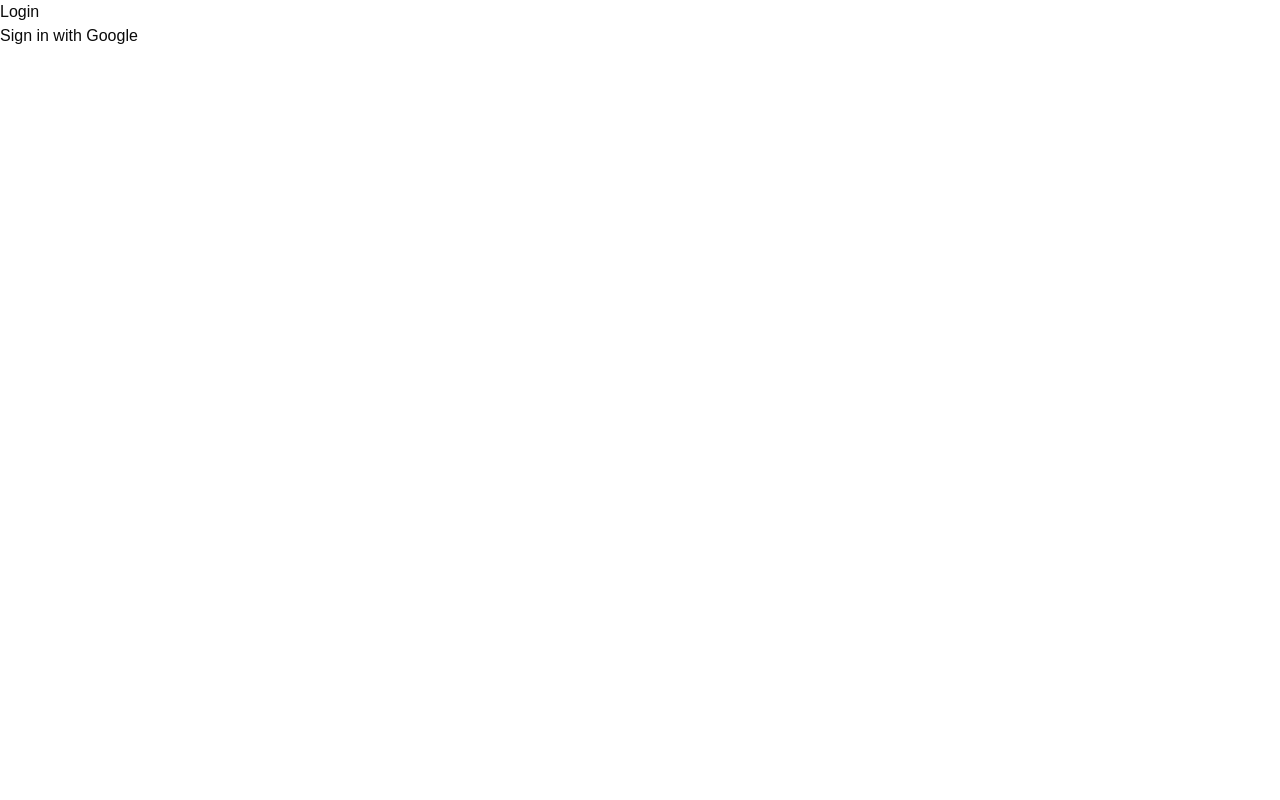
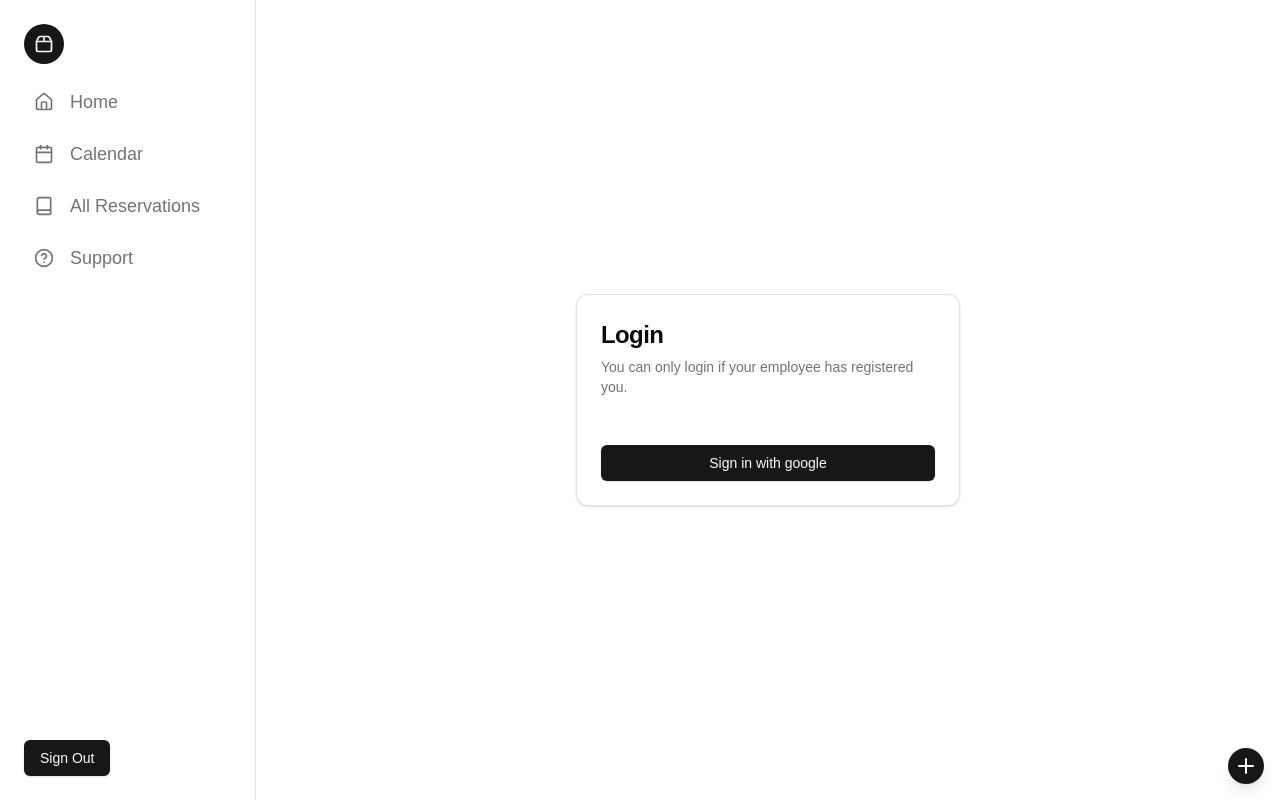
Before and after one commit to Adkirf/reservation-book, a Next.js app: page /login in a window 1280 px wide. Built offline with nearby package versions, Linux system fonts and the light colour scheme; no server answers.

Commit message:
frontend - navigation

```diff
--- a/src/app/dashboard/page.tsx
+++ b/src/app/calendar/page.tsx
@@ -9,8 +9,10 @@ import { ReservationProvider } from '@/contexts/ReservationProvider';
 
 type ViewType = 'monthly' | 'weekly' | 'daily';
 
-export default function Dashboard() {
+
+export default function CalendarPage() {
     const [currentView, setCurrentView] = useState<ViewType>('monthly');
+
 
     return (
         <ProtectedRoute allowedRoles={['employee', 'admin']}>
--- a/src/app/layout.tsx
+++ b/src/app/layout.tsx
@@ -2,6 +2,10 @@ import type { Metadata } from "next";
 import localFont from "next/font/local";
 import "./globals.css";
 import { AuthProvider } from "@/contexts/AuthProvider";
+import { Button } from "@/components/ui/button";
+import { Menu, Plus } from "lucide-react";
+import { MenuSheetComponent } from "@/components/MenuSheet";
+import { MenuSidebar } from "@/components/MenuSheet";
 
 const geistSans = localFont({
   src: "../../public/fonts/GeistVF.woff",
@@ -25,11 +29,35 @@ export default function RootLayout({
   children: React.ReactNode;
 }>) {
   return (
-    <html lang="en">
+    <html lang="en" className="h-full">
       <body
-        className={`${geistSans.variable} ${geistMono.variable} antialiased`}
+        className={`${geistSans.variable} ${geistMono.variable} antialiased h-full`}
       >
-        <AuthProvider>{children}</AuthProvider>
+        <AuthProvider>
+          <div className="min-h-full flex flex-col sm:flex-row bg-background text-foreground">
+            <MenuSidebar />
+            <div className="flex-grow flex flex-col">
+              <header className="sticky top-0 z-10 bg-background border-b sm:hidden">
+                <div className="container mx-auto px-4 h-16 flex items-center">
+                  <MenuSheetComponent />
+                  <h1 className="text-lg font-semibold ml-4">My App</h1>
+                </div>
+              </header>
+
+              <main className="flex-grow flex items-center justify-center">
+                {children}
+              </main>
+
+              <Button
+                size="icon"
+                className="fixed bottom-4 right-4 rounded-full shadow-lg"
+                aria-label="Add item"
+              >
+                <Plus className="h-6 w-6" />
+              </Button>
+            </div>
+          </div>
+        </AuthProvider>
       </body>
     </html>
   );
--- a/src/app/login/page.tsx
+++ b/src/app/login/page.tsx
@@ -3,6 +3,7 @@
 import { useState } from 'react';
 import { signInWithGoogle } from '@/lib/firebase/auth';
 import { useRouter } from 'next/navigation';
+import { LoginForm } from '@/components/Login';
 
 export default function LoginPage() {
     const [error, setError] = useState<string | null>(null);
@@ -18,9 +19,8 @@ export default function LoginPage() {
     };
 
     return (
-        <div>
-            <h1>Login</h1>
-            <button onClick={handleSignIn}>Sign in with Google</button>
+        <div className="flex flex-col items-center justify-center min-h-screen py-2 px-4">
+            <LoginForm />
             {error && <p style={{ color: 'red' }}>{error}</p>}
         </div>
     );
--- a/src/app/page.tsx
+++ b/src/app/page.tsx
@@ -1,28 +1,5 @@
-import Image from "next/image";
+import SignOutButton from "../components/SignOutButton";
 
 export default function Home() {
-  return (
-    <div className="grid grid-rows-[20px_1fr_20px] items-center justify-items-center min-h-screen p-8 pb-20 gap-16 sm:p-20 font-[family-name:var(--font-geist-sans)]">
-      <main className="flex flex-col gap-8 row-start-2 items-center sm:items-start">
-        <Image
-          className="dark:invert"
-          src="https://nextjs.org/icons/next.svg"
-          alt="Next.js logo"
-          width={180}
-          height={38}
-          priority
-        />
-        <ol className="list-inside list-decimal text-sm text-center sm:text-left font-[family-name:var(--font-geist-mono)]">
-          <li className="mb-2">
-            Get started by editing{" "}
-            <code className="bg-black/[.05] dark:bg-white/[.06] px-1 py-0.5 rounded font-semibold">
-              src/app/page.tsx
-            </code>
-            .
-          </li>
-          <li>Save and see your changes instantly.</li>
-        </ol>
-      </main>
-    </div>
-  );
+  return (<div>Home</div>);
 }
--- /dev/null
+++ b/src/app/reservations/page.tsx
@@ -0,0 +1,8 @@
+export default function ReservationsPage() {
+    return (
+        <div className="container mx-auto px-4 py-8">
+            <h1 className="text-2xl font-bold mb-4">All Reservations</h1>
+            {/* Add reservations list component here */}
+        </div>
+    )
+}
--- /dev/null
+++ b/src/app/support/page.tsx
@@ -0,0 +1,8 @@
+export default function SupportPage() {
+    return (
+        <div className="container mx-auto px-4 py-8">
+            <h1 className="text-2xl font-bold mb-4">Support</h1>
+            {/* Add support content here */}
+        </div>
+    )
+}
--- a/src/components/Login.tsx
+++ b/src/components/Login.tsx
@@ -1,3 +1,5 @@
+'use client'
+
 import { Button } from "@/components/ui/button"
 import {
     Card,
@@ -7,9 +9,7 @@ import {
     CardHeader,
     CardTitle,
 } from "@/components/ui/card"
-import { Input } from "@/components/ui/input"
-import { Label } from "@/components/ui/label"
-
+import { signInWithGoogle } from "@/lib/firebase/auth"
 
 export function LoginForm() {
     return (
@@ -17,21 +17,14 @@ export function LoginForm() {
             <CardHeader>
                 <CardTitle className="text-2xl">Login</CardTitle>
                 <CardDescription>
-                    Enter your email below to login to your account.
+                    You can only login if your employee has registered you.
                 </CardDescription>
             </CardHeader>
             <CardContent className="grid gap-4">
-                <div className="grid gap-2">
-                    <Label htmlFor="email">Email</Label>
-                    <Input id="email" type="email" placeholder="m@example.com" required />
-                </div>
-                <div className="grid gap-2">
-                    <Label htmlFor="password">Password</Label>
-                    <Input id="password" type="password" required />
-                </div>
+
             </CardContent>
             <CardFooter>
-                <Button className="w-full">Sign in</Button>
+                <Button onClick={signInWithGoogle} className="w-full">Sign in with google</Button>
             </CardFooter>
         </Card>
     )
--- a/src/components/MenuSheet.tsx
+++ b/src/components/MenuSheet.tsx
@@ -6,8 +6,70 @@ import {
   SheetContent,
   SheetTrigger,
 } from "@/components/ui/sheet"
-import { PanelLeft, Package2, Home, ShoppingCart, Package, Users2, LineChart } from "lucide-react"
+import { PanelLeft, Package2, Home, Calendar, Book, HelpCircle, Settings } from "lucide-react"
 import Link from "next/link"
+import { usePathname } from 'next/navigation'
+import { cn } from "@/lib/utils"
+import { useAuth } from "@/contexts/AuthProvider"
+import SignOutButton from "./SignOutButton"
+
+const menuItems = [
+  { href: "/", icon: Home, label: "Home" },
+  { href: "/calendar", icon: Calendar, label: "Calendar" },
+  { href: "/reservations", icon: Book, label: "All Reservations" },
+  { href: "/support", icon: HelpCircle, label: "Support" },
+]
+
+function MenuContent() {
+  const pathname = usePathname()
+  const { role } = useAuth()
+
+  return (
+    <div className="flex flex-col h-full">
+      <nav className="grid gap-6 text-lg font-medium">
+        <Link
+          href="/"
+          className="group flex h-10 w-10 shrink-0 items-center justify-center gap-2 rounded-full bg-primary text-lg font-semibold text-primary-foreground md:text-base"
+        >
+          <Package2 className="h-5 w-5 transition-all group-hover:scale-110" />
+          <span className="sr-only">Acme Inc</span>
+        </Link>
+        {menuItems.map((item) => (
+          <Link
+            key={item.href}
+            href={item.href}
+            className={cn(
+              "flex items-center gap-4 px-2.5 transition-colors",
+              pathname === item.href
+                ? "text-foreground"
+                : "text-muted-foreground hover:text-foreground"
+            )}
+          >
+            <item.icon className="h-5 w-5" />
+            {item.label}
+          </Link>
+        ))}
+        {role === 'admin' && (
+          <Link
+            href="/admin"
+            className={cn(
+              "flex items-center gap-4 px-2.5 transition-colors",
+              pathname === "/admin"
+                ? "text-foreground"
+                : "text-muted-foreground hover:text-foreground"
+            )}
+          >
+            <Settings className="h-5 w-5" />
+            Admin
+          </Link>
+        )}
+      </nav>
+      <div className="mt-auto pt-6">
+        <SignOutButton />
+      </div>
+    </div>
+  )
+}
 
 export function MenuSheetComponent() {
   return (
@@ -18,52 +80,17 @@ export function MenuSheetComponent() {
           <span className="sr-only">Toggle Menu</span>
         </Button>
       </SheetTrigger>
-      <SheetContent side="left" className="sm:max-w-xs">
-        <nav className="grid gap-6 text-lg font-medium">
-          <Link
-            href="#"
-            className="group flex h-10 w-10 shrink-0 items-center justify-center gap-2 rounded-full bg-primary text-lg font-semibold text-primary-foreground md:text-base"
-          >
-            <Package2 className="h-5 w-5 transition-all group-hover:scale-110" />
-            <span className="sr-only">Acme Inc</span>
-          </Link>
-          <Link
-            href="#"
-            className="flex items-center gap-4 px-2.5 text-muted-foreground hover:text-foreground"
-          >
-            <Home className="h-5 w-5" />
-            Dashboard
-          </Link>
-          <Link
-            href="#"
-            className="flex items-center gap-4 px-2.5 text-muted-foreground hover:text-foreground"
-          >
-            <ShoppingCart className="h-5 w-5" />
-            Orders
-          </Link>
-          <Link
-            href="#"
-            className="flex items-center gap-4 px-2.5 text-foreground"
-          >
-            <Package className="h-5 w-5" />
-            Products
-          </Link>
-          <Link
-            href="#"
-            className="flex items-center gap-4 px-2.5 text-muted-foreground hover:text-foreground"
-          >
-            <Users2 className="h-5 w-5" />
-            Customers
-          </Link>
-          <Link
-            href="#"
-            className="flex items-center gap-4 px-2.5 text-muted-foreground hover:text-foreground"
-          >
-            <LineChart className="h-5 w-5" />
-            Settings
-          </Link>
-        </nav>
+      <SheetContent side="left" className="sm:max-w-xs flex flex-col">
+        <MenuContent />
       </SheetContent>
     </Sheet>
   )
 }
+
+export function MenuSidebar() {
+  return (
+    <div className="hidden sm:flex sm:flex-col sm:w-64 sm:border-r sm:p-6 sm:h-screen">
+      <MenuContent />
+    </div>
+  )
+}
--- /dev/null
+++ b/src/components/SignOutButton.tsx
@@ -0,0 +1,8 @@
+'use client'
+
+import { Button } from "./ui/button";
+import { signOut } from "../lib/firebase/auth";
+
+export default function SignOutButton() {
+    return <Button onClick={signOut}>Sign Out</Button>;
+}
```
